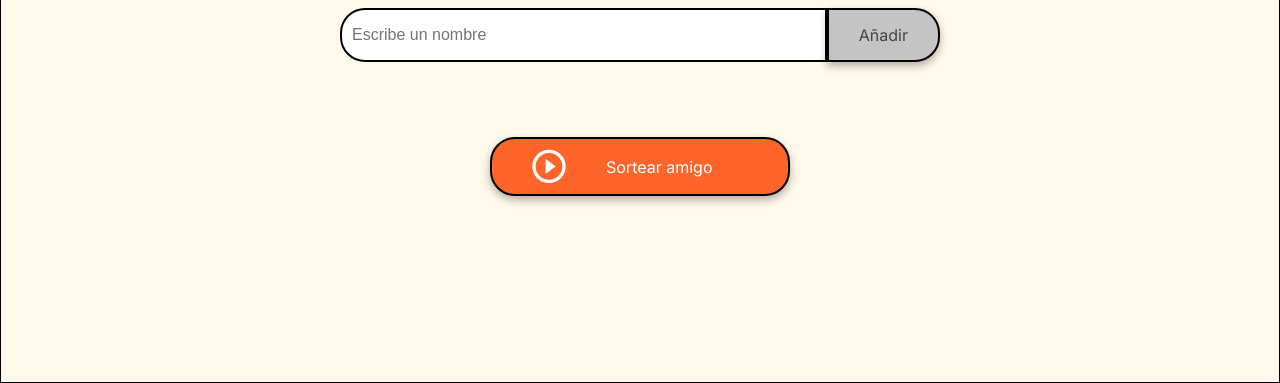
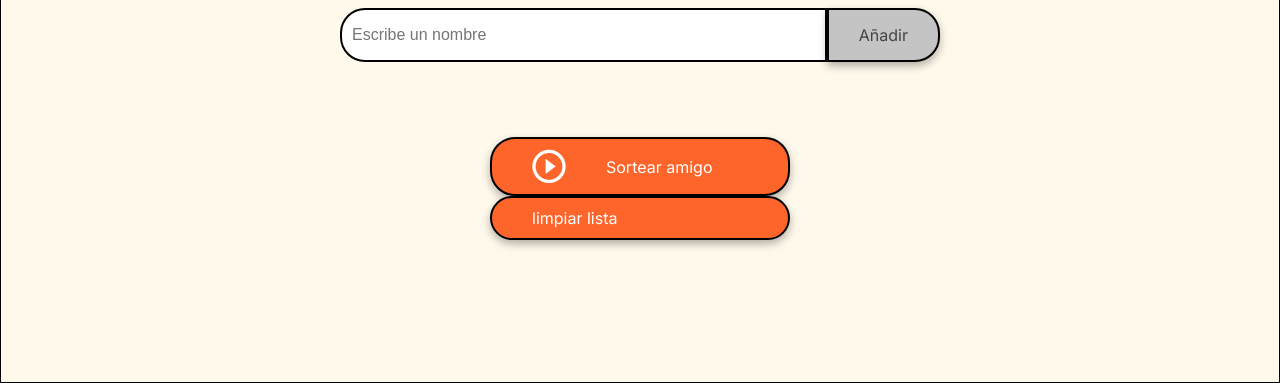
Before and after one commit to gandaforr/challengenAmigoSecreto, a plain HTML site: page index.html in a window 1280 px wide. Shown: the part 417-800 px from the top of the page. Drawn offline with Linux system fonts and the light colour scheme.

Commit message:
agrege el boton y la funcion limpiar

```diff
--- a/app.js
+++ b/app.js
@@ -52,7 +52,8 @@ function aleotorioMatriz(matriz){
 }
 
 function limpiar(){
-
+    amigos = [];
+    actualizarListaDeAmigos();
 }
 
 function sortearAmigo(){
--- a/index.html
+++ b/index.html
@@ -33,6 +33,11 @@
                     Sortear amigo
                 </button>
             </div>
+            <div class="button-container">
+                <button class="button-draw" onclick="limpiar()" aria-label="Sortear amigo secreto">
+                    limpiar lista
+                </button>
+            </div>
         </section>
     </main>
 
```
